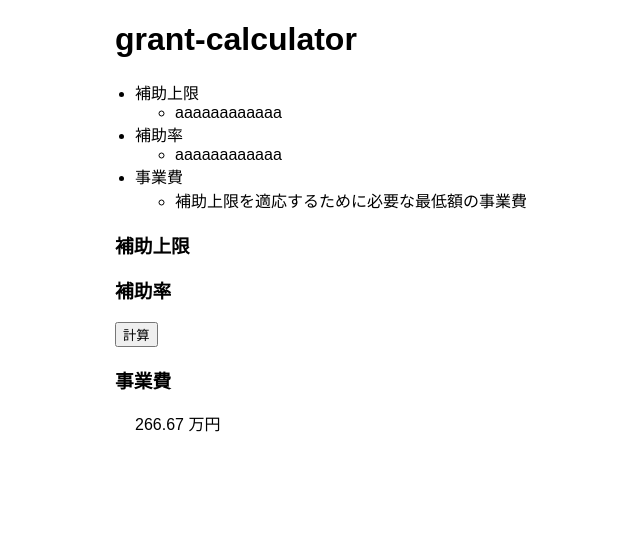
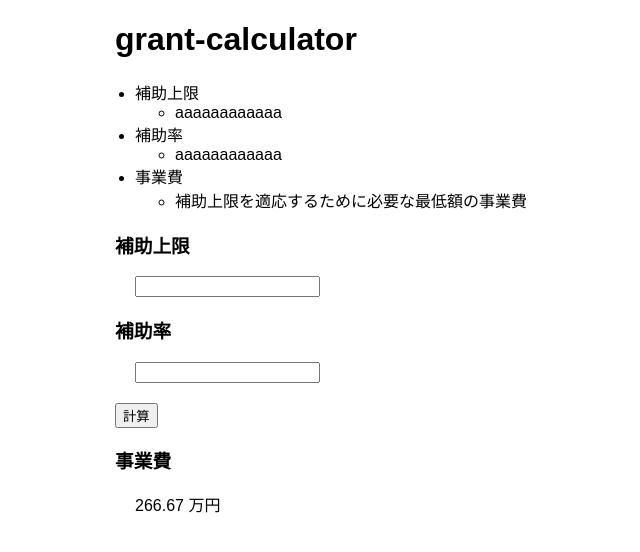
Before and after one commit to wasabina67/grant-calculator, a React (Create React App) app: page / in a window 1280 px wide. Shown: the top 552 px of the page, without its empty margins (275-915 px from the left). Built offline with nearby package versions, Linux system fonts and the light colour scheme.

Commit message:
Update src/App.js

```diff
--- a/src/App.js
+++ b/src/App.js
@@ -17,12 +17,28 @@ function App() {
         </ul>
       </ul>
       <div>
-        <h3>補助上限</h3>
+        <h3>
+          <label htmlFor="limit">補助上限</label>
+        </h3>
+        <input
+          type="number"
+          id="limit"
+          style={{ "margin": "0px 0px 0px 20px" }}
+        />
       </div>
       <div>
-        <h3>補助率</h3>
+        <h3>
+          <label htmlFor="rate">補助率</label>
+        </h3>
+        <input
+          type="number"
+          id="rate"
+          style={{ "margin": "0px 0px 0px 20px" }}
+        />
       </div>
-      <button>
+      <button
+        style={{ "margin": "20px 0px 0px 0px" }}
+      >
         計算
       </button>
       <div>
```
